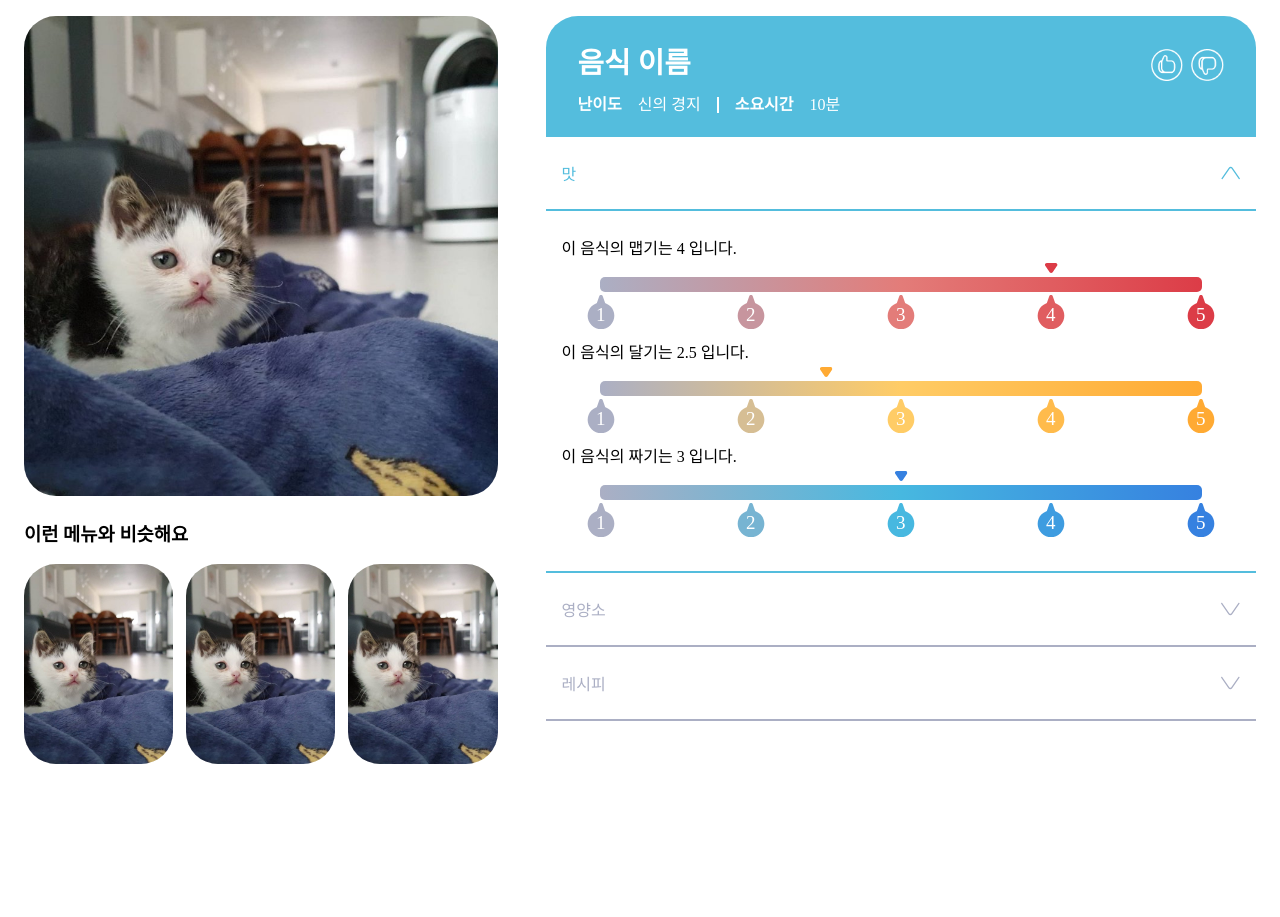
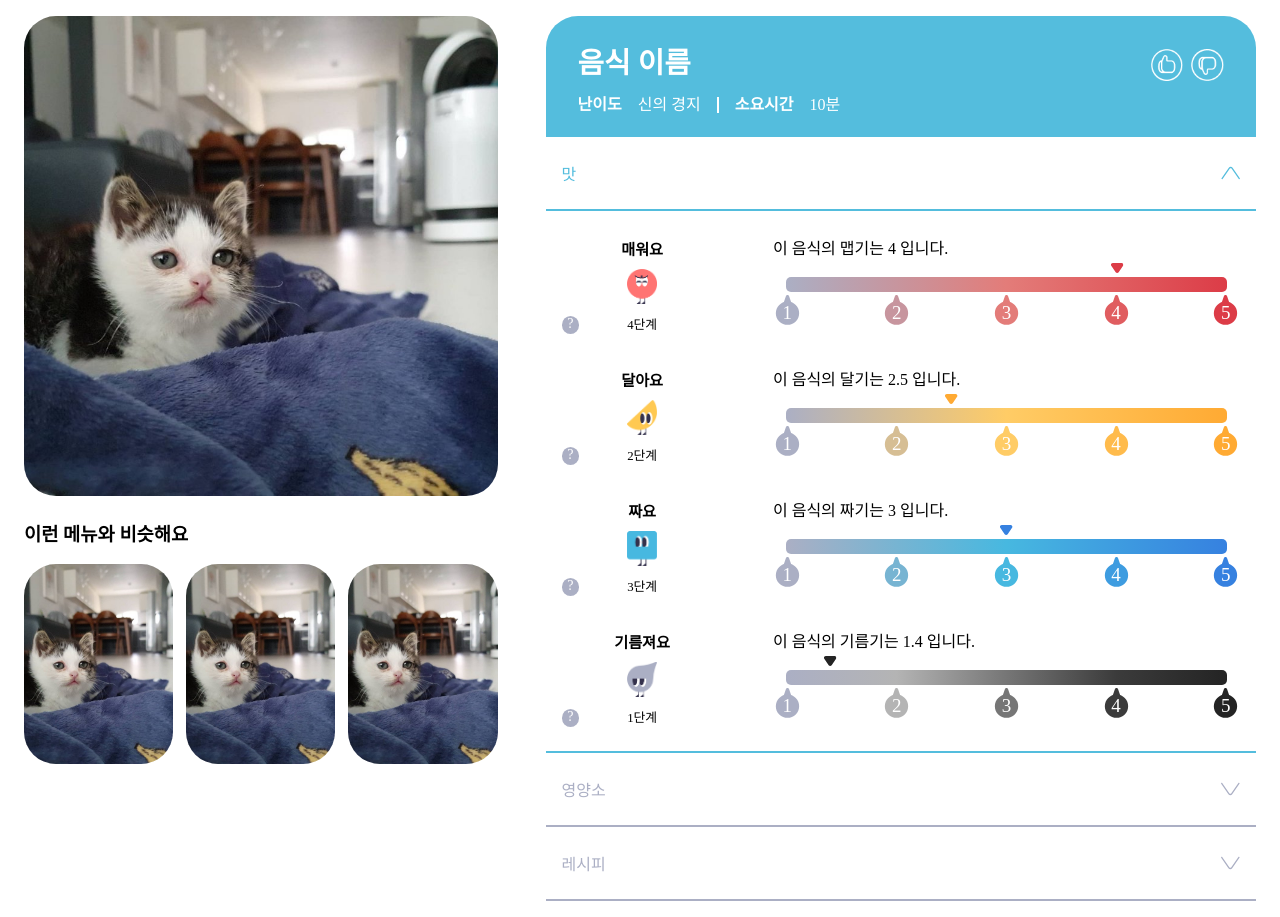
Before and after one commit to cmlee0913/Favor-Eat, a Next.js app in the folder frontend/: page /receipe/1 in a window 1280 px wide. Before the commit the page ends 800 px from the top, so only its background shows below. Built offline with nearby package versions, Linux system fonts and the light colour scheme.

Commit message:
feat : recipe tab flavor character

```diff
--- a/frontend/pages/receipe/[pid].tsx
+++ b/frontend/pages/receipe/[pid].tsx
@@ -11,21 +11,22 @@ import ReceipeTab from "@/present/layout/Receipe/ReceipeTab/ReceipeTab";
 
 import * as style from "@/present/layout/Receipe/pageStyle";
 
-import FlavorProgressListCompo from "@/present/common/FlavorProgress/FlavorProgressListCompo";
-import { FlavorInfo } from "@/types/FlavorProgress/FlavorSummaryTypes";
+import { FlavorInfo } from "@/types/RecipeFlavor/dummy";
+import RecipeFlavorLayout from "@/present/layout/Receipe/RecipeFlavor/RecipeFlavorLayout";
 
 export default function Receipe() {
   const flavorList: Array<FlavorInfo> = [
     { type: "spicy", value: 4 },
     { type: "sweet", value: 2.5 },
     { type: "salty", value: 3 },
+    { type: "oily", value: 1.4 },
   ];
   //색상 선택
   const [selectIdx, setSelectedIdx] = useState(0);
   const [receipeArr, setReceipeArr] = useState<Array<ReceipeNavType>>([
     {
       category: "맛",
-      content: <FlavorProgressListCompo flavors={flavorList} image={Test} />,
+      content: <RecipeFlavorLayout values={flavorList} recipeImage={Test} />,
       isOpen: true,
     },
     {
--- a/frontend/present/common/FlavorProgress/FlavorProgressCompo.style.tsx
+++ b/frontend/present/common/FlavorProgress/FlavorProgressCompo.style.tsx
@@ -7,21 +7,7 @@ import { theme } from "@/action/theme";
 const spicyColors = ["#ABAFC4", "#C7959E", "#E37C79", "#E05D60", "#DC3C47"];
 const sweetColors = ["#ABAFC4", "#D6BE94", "#FFCC66", "#FFBB4C", "#FFAA33"];
 const saltyColors = ["#ABAFC4", "#77B4D2", "#47B8E0", "#3E9CE0", "#3681E0"];
-
-export const ImgForMobile = styled.div`
-  display: none;
-  width: 100%;
-
-  img {
-    height: 30vh;
-    width: 100%;
-    object-fit: cover;
-  }
-
-  ${theme.devices.tablet} {
-    display: block;
-  }
-`;
+const oilyColors = ["#ABAFC4", "#b4b4b4", "#767676", "#3b3b3b", "#242424"];
 
 const chooseColor = (type: string) => {
   switch (type) {
@@ -31,6 +17,8 @@ const chooseColor = (type: string) => {
       return sweetColors[4];
     case "salty":
       return saltyColors[4];
+    case "oily":
+      return oilyColors[4];
   }
 };
 
@@ -46,9 +34,9 @@ export const Container = styled.div`
 `;
 
 export const ProgressBox = styled.div`
-  padding: 0 3vw;
+  padding: 0 1vw;
   ${theme.devices.tablet} {
-    padding: 0 8vw;
+    padding: 0 4vw;
   }
 `;
 
@@ -66,6 +54,8 @@ export const Progress = styled.div<{ flavor: string }>`
           return sweetColors.join();
         case "salty":
           return saltyColors.join();
+        case "oily":
+          return oilyColors.join();
       }
     }}
   );
@@ -88,8 +78,8 @@ const LevelWrapper = styled.div`
 `;
 
 const LevelIcon = styled(LevelSvg)`
-  width: 40px;
-  height: 40px;
+  width: 35px;
+  height: 35px;
   & path {
     fill: ${({ color }) => color};
   }
@@ -118,7 +108,7 @@ export const ProgressLevelWrapper = styled.div`
   display: flex;
   flex-direction: row;
   justify-content: space-between;
-  margin: 0 -1.2rem;
+  margin: 0 -1rem;
 
   ${theme.devices.tablet} {
     margin: 0 -0.9rem;
@@ -146,5 +136,7 @@ export const ProgressLevelList = (type: string) => {
       return makeLevelList(sweetColors);
     case "salty":
       return makeLevelList(saltyColors);
+    case "oily":
+      return makeLevelList(oilyColors);
   }
 };
--- a/frontend/present/common/FlavorProgress/FlavorProgressCompo.tsx
+++ b/frontend/present/common/FlavorProgress/FlavorProgressCompo.tsx
@@ -1,4 +1,4 @@
-import { FlavorInfo } from "@/types/FlavorProgress/FlavorSummaryTypes";
+import { FlavorInfo } from "@/types/RecipeFlavor/dummy";
 import * as style from "./FlavorProgressCompo.style";
 
 export default ({ value, type }: FlavorInfo) => {
@@ -13,6 +13,9 @@ export default ({ value, type }: FlavorInfo) => {
       break;
     case "salty":
       flavorTypeString = "짜기";
+      break;
+    case "oily":
+      flavorTypeString = "기름기";
       break;
   }
 
--- a/frontend/present/common/FlavorProgress/FlavorProgressListCompo.tsx
+++ /dev/null
@@ -1,25 +0,0 @@
-import {
-  FlavorInfo,
-  FlavorProps,
-} from "@/types/FlavorProgress/FlavorSummaryTypes";
-import Image from "next/image";
-import * as style from "./FlavorProgressCompo.style";
-import FlavorProgressCompo from "./FlavorProgressCompo";
-
-export default function FlavorProgressListCompo({
-  flavors,
-  image,
-}: FlavorProps) {
-  return (
-    <>
-      <style.ImgForMobile>
-        <Image src={image} alt="" />
-      </style.ImgForMobile>
-      {flavors.map((item: FlavorInfo) => (
-        <div key={item.type}>
-          <FlavorProgressCompo value={item.value} type={item.type} />
-        </div>
-      ))}
-    </>
-  );
-}
--- /dev/null
+++ b/frontend/present/component/FlavorCharacterCompo/FlavorCharacterCompo.style.tsx
@@ -0,0 +1,64 @@
+import { theme } from "@/action/theme";
+import styled from "styled-components";
+
+export const Container = styled.div`
+  display: flex;
+  flex-direction: row;
+
+  ${theme.devices.tablet} {
+    flex-direction: column-reverse;
+    align-items: center;
+    gap: 10px;
+  }
+`;
+
+export const CharacterWrapper = styled.div`
+  display: flex;
+  flex-direction: column;
+  align-items: center;
+  justify-content: center;
+  gap: 10px;
+  width: 90%;
+  height: auto;
+`;
+
+export const Title = styled.div`
+  font-size: 0.95rem;
+  font-weight: 600;
+`;
+
+export const Character = styled.div`
+  ${theme.devices.desktop} {
+    width: 30px;
+    height: 35px;
+  }
+  img {
+    width: inherit;
+    height: inherit;
+  }
+`;
+
+export const FlavorLevel = styled.span`
+  font-size: 0.8rem;
+`;
+
+export const HoverIconWrapper = styled.div`
+  border-radius: 100%;
+  width: 18px;
+  height: 18px;
+  background-color: ${theme.colors.mono.dark_1};
+  display: inline-block;
+  text-align: center;
+  position: relative;
+  bottom: 0;
+  align-self: end;
+
+  ${theme.devices.tablet} {
+    align-self: center;
+  }
+`;
+
+export const HoverIconText = styled.div`
+  font-size: 14px;
+  color: ${theme.colors.mono.light_1};
+`;
--- /dev/null
+++ b/frontend/present/component/FlavorCharacterCompo/FlavorCharacterCompo.tsx
@@ -0,0 +1,27 @@
+import * as style from "./FlavorCharacterCompo.style";
+
+import Image from "next/image";
+import { FlavorCharacter } from "@/types/RecipeFlavor/dummy";
+
+export default function FlavorCharacterCompo({
+  title,
+  value,
+  img,
+}: FlavorCharacter) {
+  return (
+    <style.Container>
+      <style.HoverIconWrapper>
+        <style.HoverIconText>?</style.HoverIconText>
+      </style.HoverIconWrapper>
+      <style.CharacterWrapper>
+        <style.Title>{title}</style.Title>
+        <style.Character>
+          <Image src={img} width={20} height={20} alt="맛 캐릭터" />
+        </style.Character>
+        <div>
+          <style.FlavorLevel>{value}단계</style.FlavorLevel>
+        </div>
+      </style.CharacterWrapper>
+    </style.Container>
+  );
+}
--- /dev/null
+++ b/frontend/present/layout/Receipe/RecipeFlavor/RecipeFlavorLayout.style.tsx
@@ -0,0 +1,63 @@
+import { theme } from "@/action/theme";
+import styled from "styled-components";
+
+export const Container = styled.div`
+  display: flex;
+  flex-direction: row;
+  width: 100%;
+  height: 100%;
+  gap: 10%;
+  ${theme.devices.tablet} {
+    flex-direction: column;
+    gap: 5vh;
+  }
+`;
+
+export const ImgForMobile = styled.div`
+  display: none;
+  width: 100%;
+
+  img {
+    height: 30vh;
+    width: 100%;
+    object-fit: cover;
+  }
+
+  ${theme.devices.tablet} {
+    display: block;
+  }
+`;
+
+export const CharacterContainer = styled.div`
+  display: flex;
+  flex-direction: column;
+  width: 15%;
+  gap: 2rem;
+  ${theme.devices.desktop} {
+    flex-grow: 0.5;
+  }
+
+  ${theme.devices.tablet} {
+    flex-direction: row;
+    width: 100%;
+  }
+
+  & > div {
+    flex-grow: 1;
+  }
+`;
+export const ProgressContainer = styled.div`
+  display: flex;
+  flex-direction: column;
+  gap: 2rem;
+  ${theme.devices.desktop} {
+    flex-grow: 2;
+  }
+  ${theme.devices.tablet} {
+    width: 100%;
+  }
+
+  & > div {
+    flex-grow: 1;
+  }
+`;
--- /dev/null
+++ b/frontend/present/layout/Receipe/RecipeFlavor/RecipeFlavorLayout.tsx
@@ -0,0 +1,58 @@
+import * as style from "./RecipeFlavorLayout.style";
+
+import Spicy from "@/assets/image/Character/Spicy.png";
+import Sweet from "@/assets/image/Character/Sweet.png";
+import Salty from "@/assets/image/Character/Salty.png";
+import Oily from "@/assets/image/Character/Oily.png";
+import { FlavorCharacter, RecipeFlavorProps } from "@/types/RecipeFlavor/dummy";
+import Image from "next/image";
+import FlavorCharacterCompo from "@/present/component/FlavorCharacterCompo/FlavorCharacterCompo";
+import FlavorProgressCompo from "@/present/common/FlavorProgress/FlavorProgressCompo";
+
+export default function RecipeFlavorLayout({
+  values,
+  recipeImage,
+}: RecipeFlavorProps) {
+  const flavorStaticData = {
+    spicy: { title: "매워요", img: Spicy },
+    sweet: { title: "달아요", img: Sweet },
+    salty: { title: "짜요", img: Salty },
+    oily: { title: "기름져요", img: Oily },
+  };
+
+  const flavorList: Array<FlavorCharacter> = [];
+  values.forEach((item) => {
+    const obj: FlavorCharacter = {
+      ...flavorStaticData[item.type],
+      value: item.value,
+    };
+    flavorList.push(obj);
+  });
+
+  return (
+    <style.Container>
+      <style.ImgForMobile>
+        <Image src={recipeImage} alt="" />
+      </style.ImgForMobile>
+      <style.CharacterContainer>
+        {flavorList.map((item, index) => (
+          <FlavorCharacterCompo
+            key={index}
+            title={item.title}
+            img={item.img}
+            value={Math.floor(item.value)}
+          />
+        ))}
+      </style.CharacterContainer>
+      <style.ProgressContainer>
+        {values.map((item, index) => (
+          <FlavorProgressCompo
+            key={index}
+            type={item.type}
+            value={item.value}
+          />
+        ))}
+      </style.ProgressContainer>
+    </style.Container>
+  );
+}
--- /dev/null
+++ b/frontend/types/RecipeFlavor/dummy.ts
@@ -0,0 +1,23 @@
+import { StaticImageData } from "next/image";
+
+export type FlavorType = "spicy" | "sweet" | "salty" | "oily";
+
+export interface FlavorCharacter {
+  title: string;
+  value: number;
+  img: StaticImageData;
+}
+
+export interface FlavorCharacterListProps {
+  values: Array<FlavorCharacter>;
+}
+
+export interface FlavorInfo {
+  type: FlavorType;
+  value: number;
+}
+
+export interface RecipeFlavorProps {
+  values: Array<FlavorInfo>;
+  recipeImage: StaticImageData;
+}
```
Also changed, not shown: frontend/types/FlavorProgress/FlavorSummaryTypes.tsx (deleted, +0 -18 lines).
